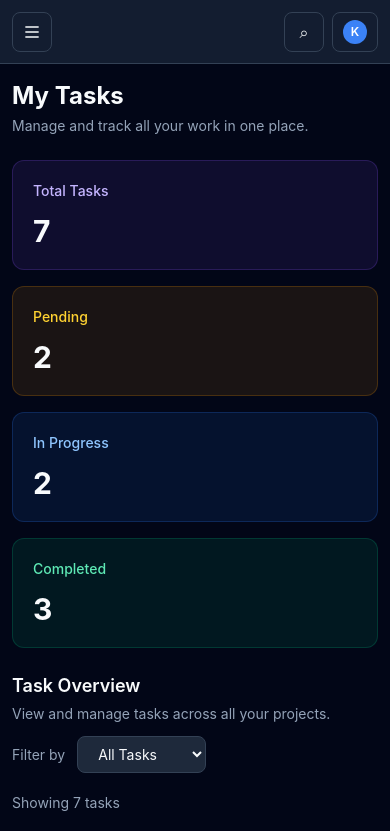
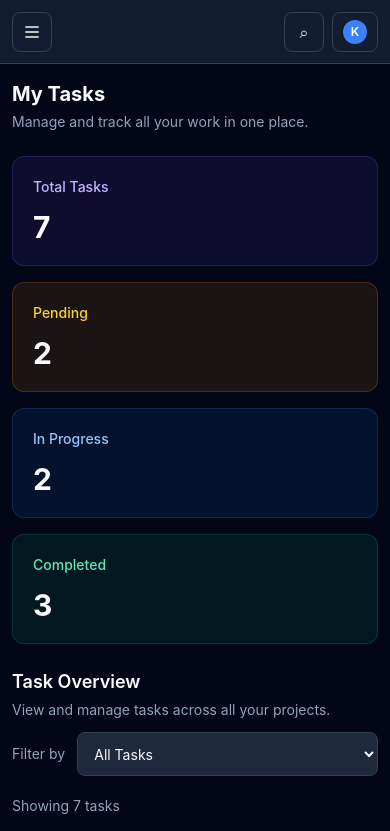
Before and after one commit to krishna-hingu/devflow, a React (Vite) app: page /tasks in a window 390 px wide. Shown: the top 831 px of the page. Built offline with nearby package versions, Linux system fonts and the light colour scheme.

Commit message:
style: improve responsive typography and controls

```diff
--- a/src/pages/Tasks.jsx
+++ b/src/pages/Tasks.jsx
@@ -22,7 +22,7 @@ function Tasks() {
     <div className="space-y-6">
       {/* Page Heading */}
       <div>
-        <h1 className="text-2xl font-bold text-devflow-text">My Tasks</h1>
+        <h1 className="text-xl font-bold text-devflow-text sm:text-2xl">My Tasks</h1>
 
         <p className="mt-1 text-sm text-devflow-text-muted">
           Manage and track all your work in one place.
@@ -83,7 +83,7 @@ function Tasks() {
           </div>
 
           {/* Status Filter */}
-          <div className="flex items-center gap-3">
+          <div className="flex w-full items-center gap-3 sm:w-auto">
             <label
               htmlFor="task-filter"
               className="text-sm text-devflow-text-muted"
@@ -95,7 +95,7 @@ function Tasks() {
               id="task-filter"
               value={activeFilter}
               onChange={(e) => setActiveFilter(e.target.value)}
-              className="rounded-lg border border-devflow-border bg-devflow-card px-4 py-2 text-sm text-devflow-text outline-none transition-colors focus:border-violet-500"
+              className="min-h-11 min-w-0 flex-1 rounded-lg border border-devflow-border bg-devflow-card px-3 py-2 text-sm text-devflow-text outline-none transition-colors focus:border-violet-500 sm:flex-none sm:px-4"
             >
               <option value="All">All Tasks</option>
               <option value="Pending">Pending</option>
```
